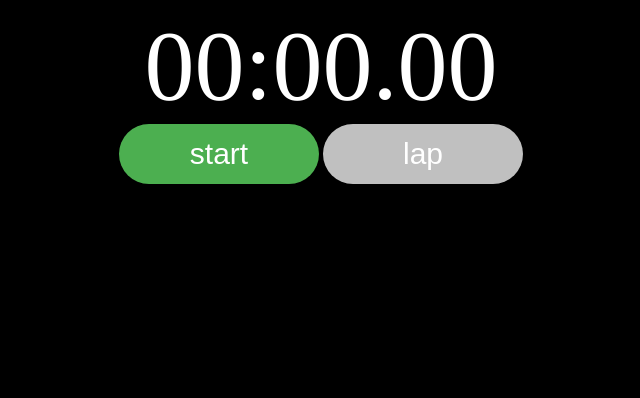
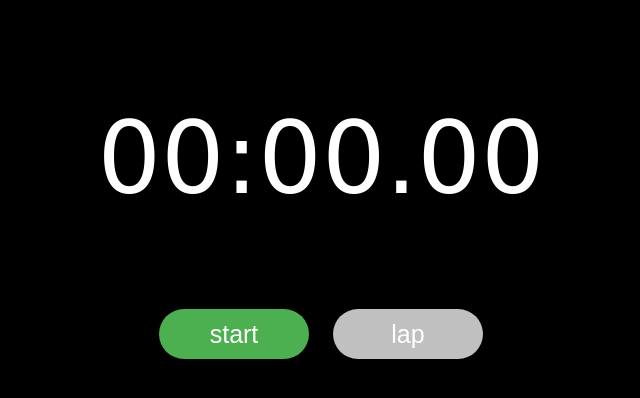
Before and after one commit to imhojang/projects, a plain HTML site: page stopwatch/stopwatch.html in a window 1280 px wide. Shown: the whole page, without its empty margins (319-959 px from the left). Drawn offline with Linux system fonts and the light colour scheme.

Commit message:
Add files via upload

```diff
--- a/stopwatch/stopwatch.html
+++ b/stopwatch/stopwatch.html
@@ -11,7 +11,6 @@
       <button id="start" onclick="start()" type="button" name="button">start</button>
       <button id="log" onclick="log()" type="button" name="button">lap</button>
     </div>
-    <div id="elaptime">Elapsed Time</div>
     <div id="timelog"></div>
   <script src ="script.js" type="text/javascript"></script>
   </body>
--- a/stopwatch/style.css
+++ b/stopwatch/style.css
@@ -3,11 +3,16 @@ body {
 }
 
 #stopwatch {
+  font-family: cursive;
   margin: 0 auto;
+  display: flex;
+  height: 3em;
+  align-items: center;
+  justify-content: center;
   font-size: 100px;
-  text-align: center;
   color: white;
 }
+
 
 .buttons {
   height: 70px;
@@ -15,12 +20,13 @@ body {
   text-align: center;
 }
 #start, #log{
-  width: 200px;
-  height: 60px;
+  margin: 0 10px;
+  width: 150px;
+  height: 50px;
   color: white;
   border-radius: 30px;
   display: inline-block;
-  font-size: 30px;
+  font-size: 25px;
   border: none;
   text-align: center;
 }
```
